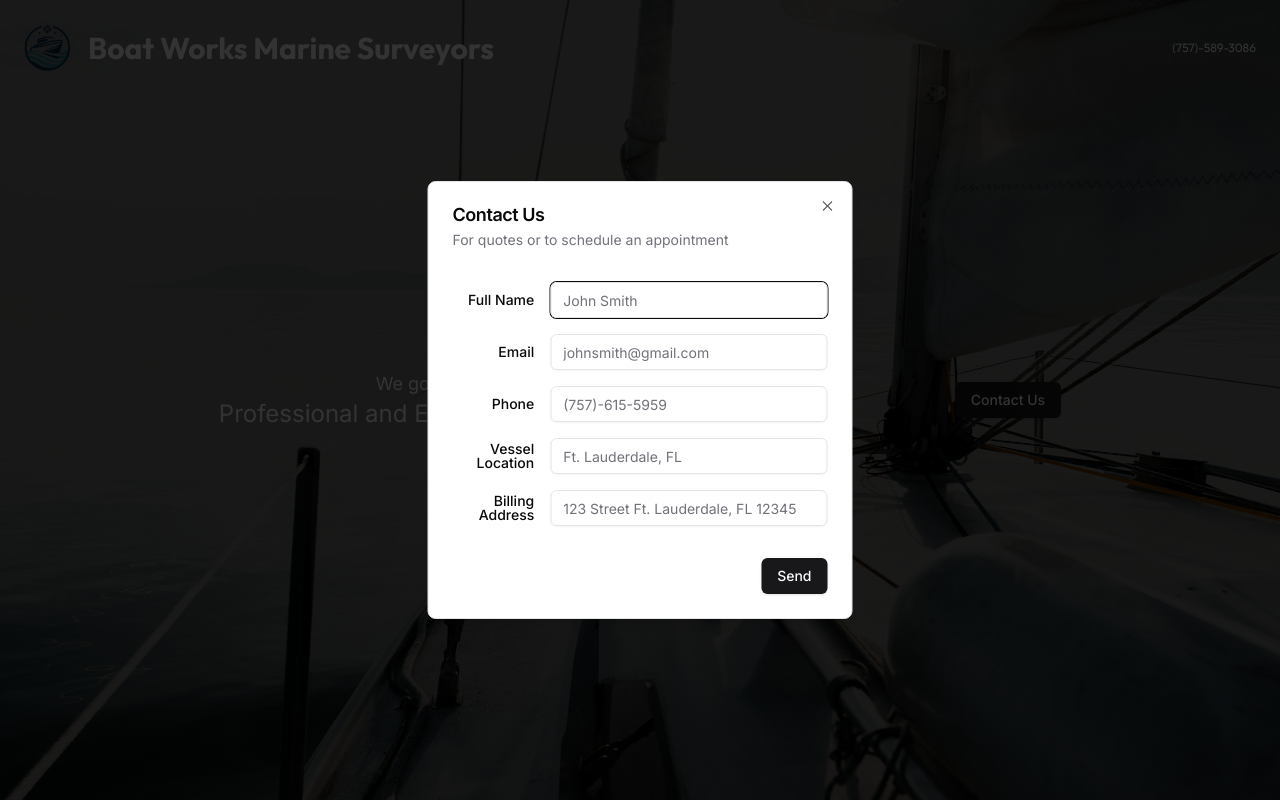
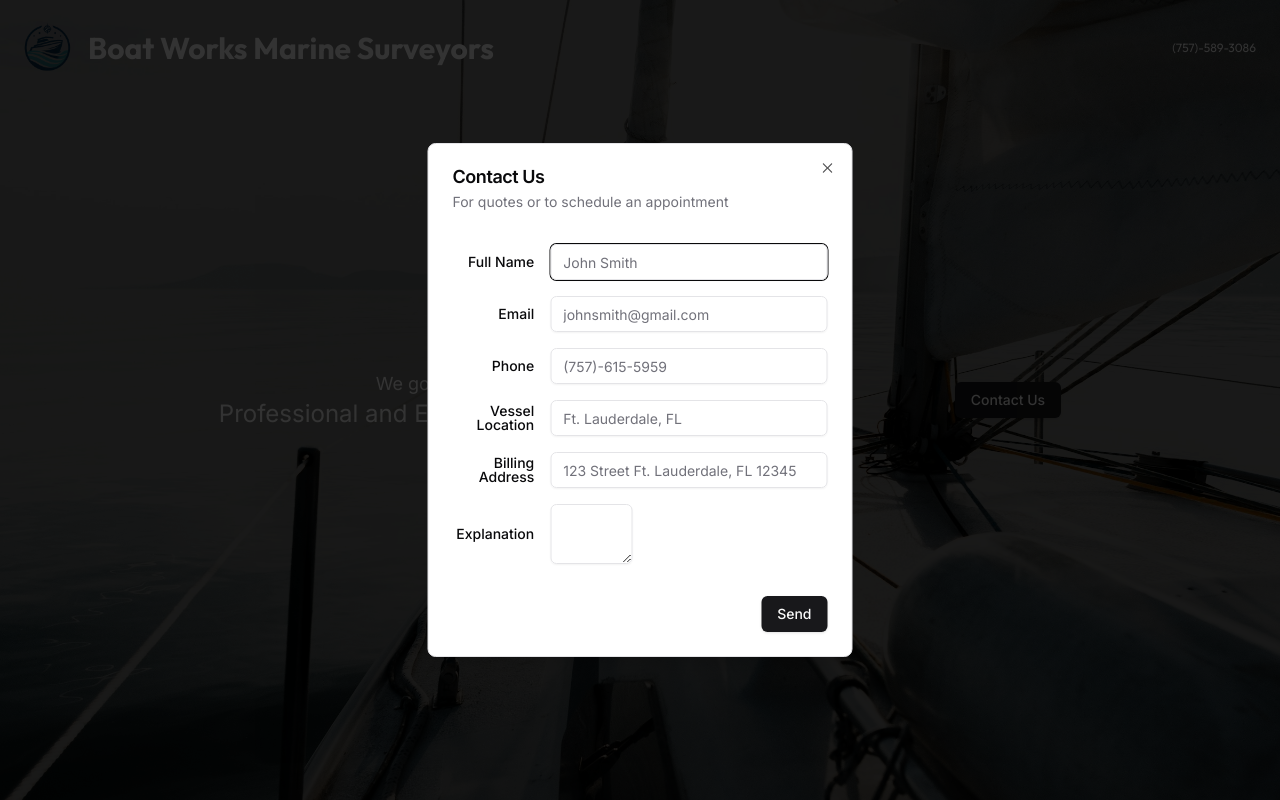
Before and after one commit to zachmshort/boat-surveyors, a Next.js app: page / in a window 1280 px wide. Both pictures are taken after a click on the button "Contact Us". Built offline with nearby package versions, Linux system fonts and the light colour scheme.

Commit message:
added explanation to contact form

```diff
--- a/app/api/contact/route.ts
+++ b/app/api/contact/route.ts
@@ -2,7 +2,8 @@ import { NextResponse } from "next/server";
 import prisma from "@/lib/prisma";
 
 export async function POST(request: Request) {
-  const { name, email, phone, address, vesselLocation } = await request.json();
+  const { name, email, phone, address, vesselLocation, explanation } =
+    await request.json();
   const contact = await prisma.contact.create({
     data: {
       name,
@@ -10,6 +11,7 @@ export async function POST(request: Request) {
       phone,
       address,
       vesselLocation,
+      explanation,
     },
   });
   return NextResponse.json(contact);
--- a/components/contact-form.tsx
+++ b/components/contact-form.tsx
@@ -14,6 +14,7 @@ import {
 import { Input } from "@/components/ui/input";
 import { Label } from "@/components/ui/label";
 import { toast } from "sonner";
+import { Textarea } from "./ui/textarea";
 
 export function ContactForm() {
   const [formData, setFormData] = useState({
@@ -22,6 +23,7 @@ export function ContactForm() {
     phone: "",
     vesselLocation: "",
     address: "",
+    explanation: "",
   });
 
   const handleChange = (e: any) => {
@@ -113,6 +115,12 @@ export function ContactForm() {
               value={formData.address}
               onChange={handleChange}
             />
+          </div>{" "}
+          <div className="grid grid-cols-4 items-center gap-4">
+            <Label htmlFor="text" className="text-right">
+              Explanation
+            </Label>
+            <Textarea value={formData.explanation} onChange={handleChange} />
           </div>
         </div>
         <DialogFooter>
--- /dev/null
+++ b/components/ui/textarea.tsx
@@ -0,0 +1,24 @@
+import * as React from "react"
+
+import { cn } from "@/lib/utils"
+
+export interface TextareaProps
+  extends React.TextareaHTMLAttributes<HTMLTextAreaElement> {}
+
+const Textarea = React.forwardRef<HTMLTextAreaElement, TextareaProps>(
+  ({ className, ...props }, ref) => {
+    return (
+      <textarea
+        className={cn(
+          "flex min-h-[60px] w-full rounded-md border border-input bg-transparent px-3 py-2 text-sm shadow-sm placeholder:text-muted-foreground focus-visible:outline-none focus-visible:ring-1 focus-visible:ring-ring disabled:cursor-not-allowed disabled:opacity-50",
+          className
+        )}
+        ref={ref}
+        {...props}
+      />
+    )
+  }
+)
+Textarea.displayName = "Textarea"
+
+export { Textarea }
```
Also changed, not shown: 1 other file (tests, documents, lock files or other folders).
